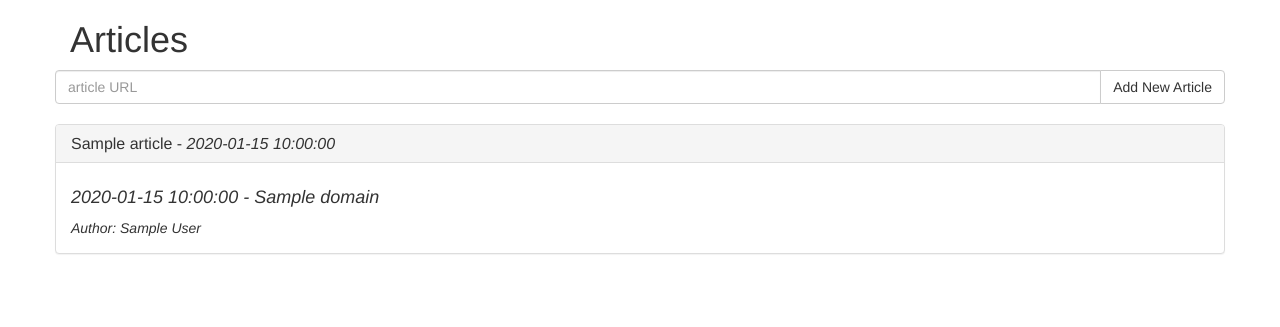
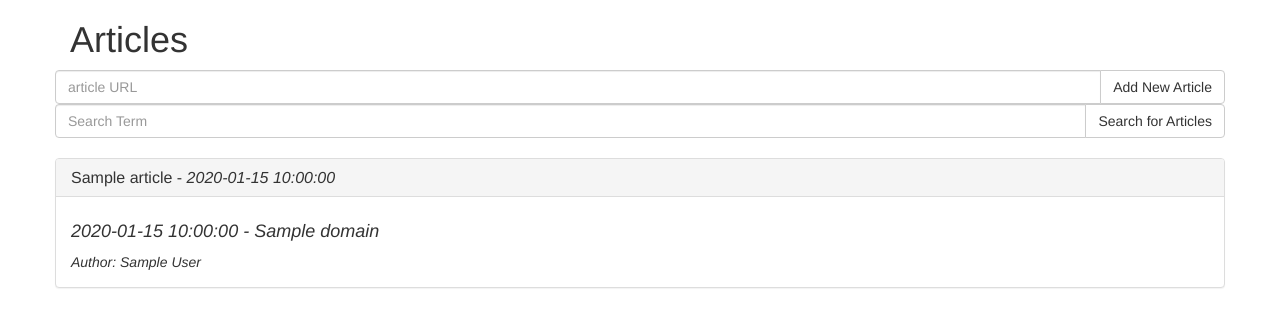
Before and after one commit to gregroberts/Newsaliser, a Python web app: template templates/articles.html in a window 1280 px wide. Shown: the top 327 px of the page. Run offline with Jinja, Linux system fonts and the light colour scheme; the template is opened without the code that fills it: most values are stand-ins (such as "Sample title", 1, 10 or a date in 2020); some libraries are stand-ins or nearby versions.

Commit message:
added search

```diff
--- a/templates/articles.html
+++ b/templates/articles.html
@@ -14,6 +14,12 @@
       <input type="text" class="form-control" placeholder="article URL" id="newArticle">
       <span class="input-group-btn">
         <button class="btn btn-default" type="button" id="addNew">Add New Article</button>
+      </span>
+    </div>
+    <div class="input-group">
+      <input type="text" class="form-control" placeholder="Search Term" id="searchArticles">
+      <span class="input-group-btn">
+        <button class="btn btn-default" type="button" id="search">Search for Articles</button>
       </span>
     </div>
   </div>
@@ -56,8 +62,10 @@ $(document).ready(function  () {
     })
 
 
-
   });
-
+  $('#search').on('click',function () {
+    var term = $('#searchArticles').val();
+    location = '/articles/search/'+term
+  })
 })
 </script>
--- a/templates/domain.html
+++ b/templates/domain.html
@@ -32,7 +32,7 @@
     <div class="panel-body">
   {% for article in articles %}
     <div>
-    <span><a href="/articles/{{article.id}}">"{{article.citeText}}" - <em>{{ article.title }}</em></a></span><br/>
+    <span><a href="/articles/{{article.id}}">{{ article.title }}</a></span><br/>
     <b>{{article.domain}}</b>  - {{article.author}} - <i>{{article.date}} </i>
     </div>
     <hr/>
--- a/templates/topic.html
+++ b/templates/topic.html
@@ -1,7 +1,8 @@
 <!doctype html>
 <title>Newsaliser</title>
 <link rel=stylesheet type=text/css href="{{ url_for('static', filename='bootstrap-3.3.5/css/bootstrap.css') }}">
-<div class=page>
+<div class="container">
+  <div class="row">
 	  <h1>{{name}}</h1>
 	  <div class="panel panel-default">
 	    <div class="panel-heading">
@@ -19,3 +20,5 @@
 	    </div>
 	  </div>
 	</div>
+</div>
+</div>
```
Also changed, not shown: templates/topics.html (+22 -1 lines), views.py (+7 -0 lines). Lines whose indentation alone changed are shown as unchanged.
